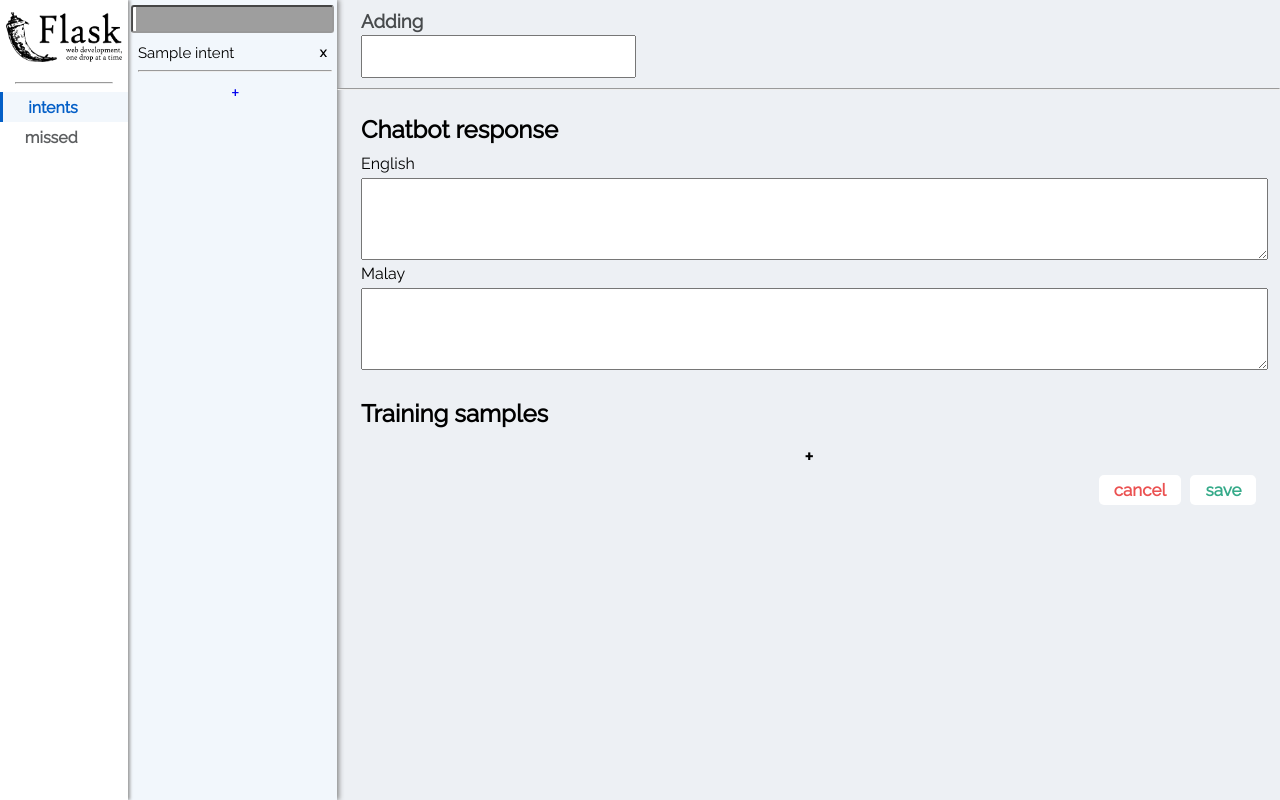
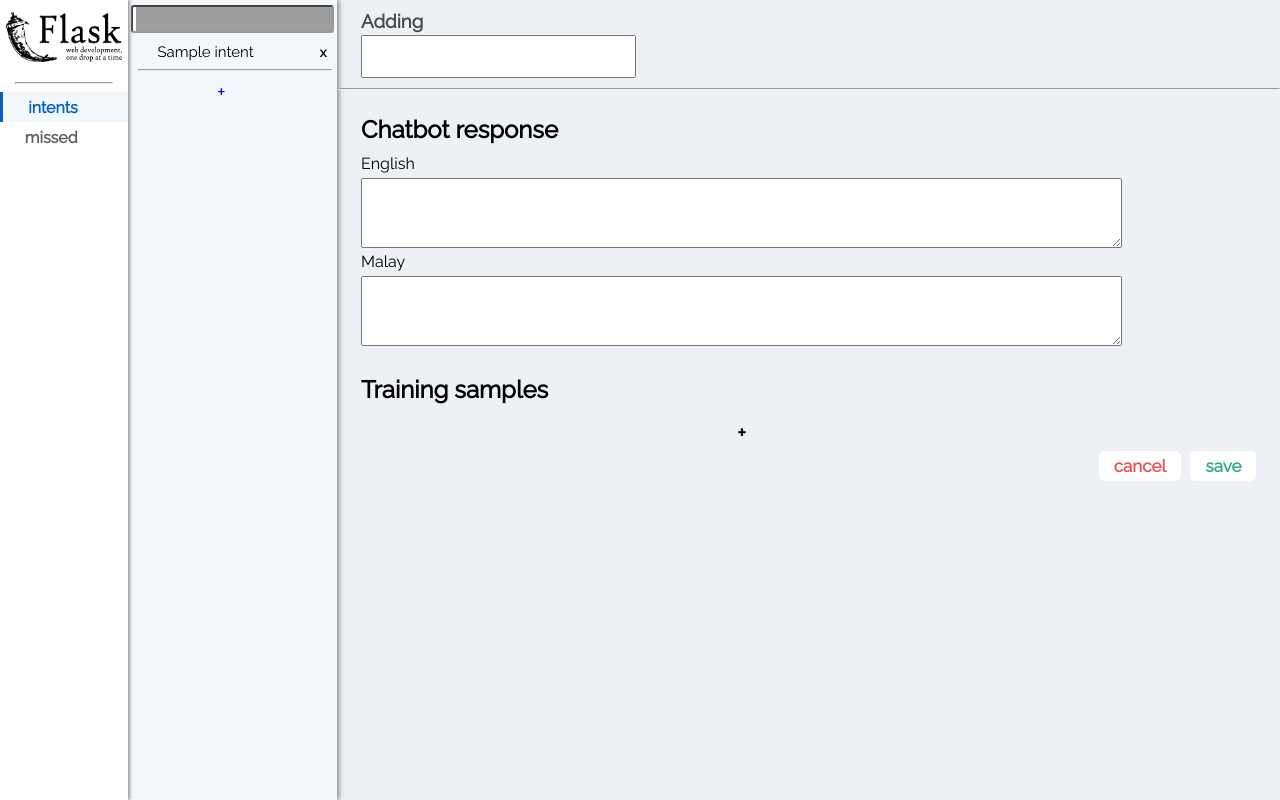
Before and after one commit to tanyongkeat/chatbot-for-alcohol-rehabilitation-centre, a Flask app: page /intents_add in a window 1280 px wide. Run offline with Flask 2, Linux system fonts and the light colour scheme; tables that the repository leaves empty hold one stand-in row (values such as "Sample post"); parts of the project's set-up code (start-up, migrations or seed data) failed here and were passed over; some libraries are stand-ins or nearby versions; grey boxes are pictures that could not be loaded.

Commit message:
some touch up before adding in angularjs

```diff
--- a/app/static/styles/base.css
+++ b/app/static/styles/base.css
@@ -54,7 +54,8 @@ h1:first-letter, h3:first-letter {
 }
 
 .add-button:hover {
-    border: 1px solid black;
+    /* border: 1px solid black; */
+    box-shadow: 0 0 0 1px black inset;
     font-weight: bold;
 }
 
--- a/app/static/styles/editable_style.css
+++ b/app/static/styles/editable_style.css
@@ -12,15 +12,13 @@
     padding: 5px 10px;
     width: 85%;
     border-radius: 5px;
-    margin: 5px;
+    margin: 5px 0px;
+    box-sizing: border-box;
     /* box-shadow: 0px 0px 2px rgb(105, 105, 105); */
 }
 
 .editable-content {
     vertical-align: bottom;
-}
-
-.editable-content {
     display: inline-block;
     width: 85%;
     min-width: 85%;
--- a/app/static/styles/intents_add_style.css
+++ b/app/static/styles/intents_add_style.css
@@ -3,11 +3,16 @@
     margin: 5px auto;
 }
 
+label {
+    display: block;
+}
+
 #reply-messages-adding textarea {
     margin-top: 5px;
-    width: 100%;
-    max-width: 100%;
-    min-width: 100%;
+    width: 85%;
+    box-sizing: border-box;
+    max-width: 85%;
+    min-width: 85%;
     height: 70px;
     max-height: 70px;
     min-height: 70px;
@@ -29,7 +34,7 @@
 
 .editable {
     margin: 5px 0px;
-    width: 100%;
+    width: 85%;
     box-sizing: border-box;
 }
 
@@ -54,6 +59,7 @@
     float: none !important;
     position: relative;
     display: block;
-    width: 95%;
+    width: calc(100% * 0.95 * 0.85);
     margin: 5px auto;
+    margin-left: 2.5%;
 }
--- a/app/static/styles/intents_edit_style.css
+++ b/app/static/styles/intents_edit_style.css
@@ -8,18 +8,19 @@
     height: 90px;
     position: relative;
     z-index: 1;
-    width: 100%;
+    width: 85%;
 }
 
 .reply-message-language-section {
     position: absolute;
-    width: 87%;
+    width: 100%;
     background-color: white;
     border-radius: 0px 5px 5px 5px;
     z-index: -1;
     height: 70px;
     box-shadow: 0px 0px 2px rgb(105, 105, 105);
     padding: 5px;
+    box-sizing: border-box;
 }
 
 #select-language-button_en:target ~ div #reply-message-language-section_en,
--- a/app/static/styles/intents_style.css
+++ b/app/static/styles/intents_style.css
@@ -26,6 +26,7 @@ body {
 .flex-item-right {
     flex: 90%;
     max-height: 100%;
+    overflow-y: auto;
 }
 
 #intent-search-bar {
@@ -56,10 +57,23 @@ body {
     padding-left: 10px;
 }
 
+.intent-item {
+    display: flex;
+    justify-content: flex-start;
+}
+
+.intent-item span {
+    flex: 1;
+    color: black;
+    font-size: 15px;
+}
+
 .intent-item a {
-    display: inline-block;
-    width: 90%;
+    /* display: inline-block; */
+    flex: 8;
+    /* width: 90%; */
     overflow-wrap: break-word;
+    word-break: break-all;
     text-decoration: none;
     color: black;
     font-size: 15px;
@@ -69,9 +83,17 @@ body {
     font-weight: bold;
 }
 
-.intent-delete-button:hover {
+.intent-item form {
+    flex: 1;
+}
+
+.intent-item form input:hover {
     color: red;
 }
+
+/* .intent-delete-button:hover {
+    color: red;
+} */
 
 #intent-search-bar {
     display: block;
--- a/app/templates/intents_base.html
+++ b/app/templates/intents_base.html
@@ -19,19 +19,19 @@
                     <div class='intent-item'>
                         {% if current_intent %}
                             {% if intent.id == current_intent.id %}
-                                <a><b>> {{ intent.intent_name }}</b></a>
+                                <span><b>></b></span><a><b>{{ intent.intent_name }}</b></a>
                             {% else %}
-                                <a href='/intents_edit/{{ intent.intent_name }}'>{{ intent.intent_name }}</a>
+                                <span></span><a href='/intents_edit/{{ intent.intent_name }}'>{{ intent.intent_name }}</a>
                             {% endif %}
                         {% else %}
-                            <a href='/intents_edit/{{ intent.intent_name }}'>{{ intent.intent_name }}</a>
+                            <span></span><a href='/intents_edit/{{ intent.intent_name }}'>{{ intent.intent_name }}</a>
                         {% endif %}
-                        <form action='/delete_intent' method='POST' style='display:inline;'>
+                        <form action='/delete_intent' method='POST'>
                             <input type="hidden" name='intent_id' value={{ intent.id }}>
                             <input type='submit' name='intent_delete_button' class='intent-delete-button' value='x'>
                         </form>
-                        <hr>
                     </div>
+                    <hr>
                 {% endfor %}
                 <a class="add-button" href="/intents_add">+</a> <!-- same class as the add training sample button -->
             </div>
--- a/app/templates/missed.html
+++ b/app/templates/missed.html
@@ -29,6 +29,11 @@
             <th>Predicted</th>
             <th></th>
         </tr>
+        {# {% set target = '{a captured a}' %} no idea yet
+        {% set content = '{a captured.utterance a}' %}
+        {% set category='utterance' %}
+        {% set action='missed' %}
+        {% include 'editable.html' %} #}
         {% for captured in captureds %}
             <tr>
                 <td>
```
